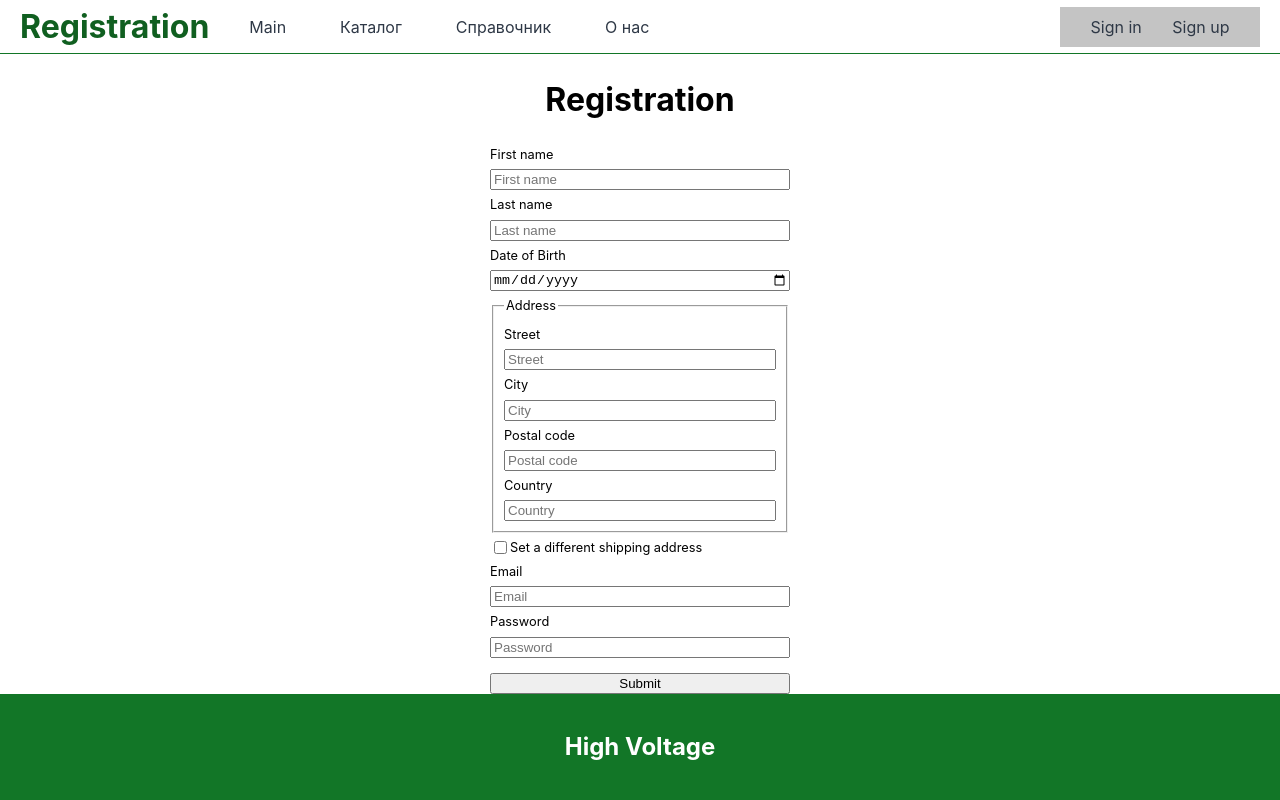
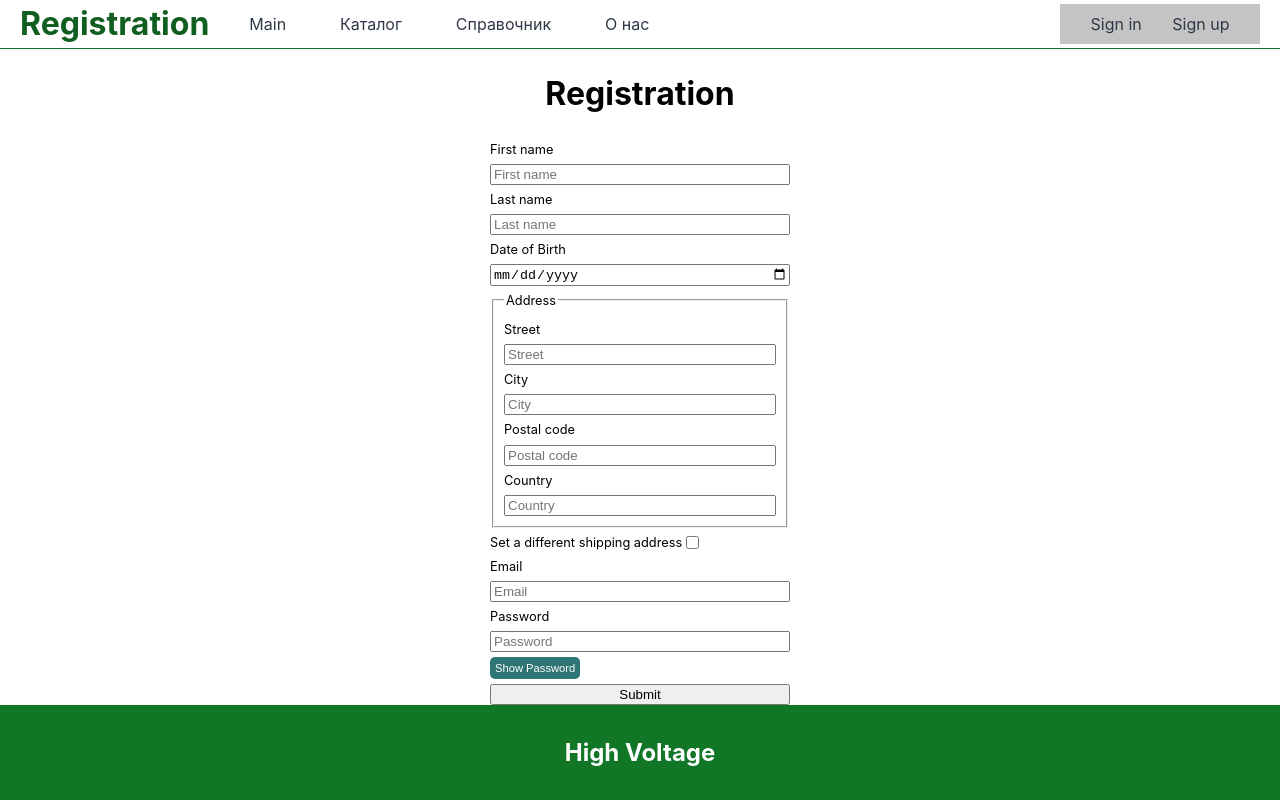
Before and after one commit to R11VEN/eCommerce-Application, a React (Vite) app: page /reg in a window 1280 px wide. Built offline with nearby package versions, Linux system fonts and the light colour scheme.

Commit message:
feat:add registration form validation

```diff
--- a/src/components/input.tsx
+++ b/src/components/input.tsx
@@ -45,6 +45,29 @@ export const Input = ({ label, type, id, placeholder }: inputType) => {
         },
       };
       break;
+    case 'First name':
+    case 'Last name':
+      validation = {
+        required: { value: true, message: 'required' },
+        pattern: {
+          value: /[A-Z-a-z]/,
+          message: 'Must contain at least one character and no special characters or numbers ',
+        },
+      };
+      break;
+    case 'Date of Birth':
+      break;
+    case 'Street':
+      validation = {
+        required: { value: true, message: 'Must contain at least one character ' },
+      };
+      break;
+    case 'City':
+      validation = {
+        required: { value: true, message: 'Must contain at least one character' },
+        pattern: { value: /^[A-Za-z\s]*$/, message: 'no special characters or numbers' },
+      };
+      break;
     default:
       break;
   }
--- a/src/components/Form.tsx
+++ b/src/components/login-form.tsx
@@ -2,7 +2,7 @@ import { FormProvider, useForm } from 'react-hook-form';
 
 import { Input } from './input';
 import { useState } from 'react';
-const Form = () => {
+const LoginForm = () => {
   const [visibility, setVisibility] = useState(true);
   const methods = useForm();
   const onSubmit = methods.handleSubmit((data) => {
@@ -29,4 +29,4 @@ const Form = () => {
     </FormProvider>
   );
 };
-export default Form;
+export default LoginForm;
--- /dev/null
+++ b/src/components/registration-form.tsx
@@ -0,0 +1,55 @@
+import { FormProvider, useForm } from 'react-hook-form';
+import { Input } from './input';
+import { useState } from 'react';
+
+const RegisterationForm = () => {
+  const [visibility, setVisibility] = useState(true);
+  const togglePasword = () => {
+    setVisibility(!visibility);
+  };
+  const methods = useForm();
+  const onSubmit = methods.handleSubmit((data) => {
+    console.log(data);
+  });
+  return (
+    <FormProvider {...methods}>
+      <form className="registration-form" onSubmit={(e) => e.preventDefault()} noValidate>
+        <Input label="First name" type="text" id="firstname" placeholder="First name"></Input>
+        <Input label="Last name" type="text" id="lastname" placeholder="Last name"></Input>
+        <Input label="Date of Birth" type="date" id="birthdate" placeholder="Date of Birth"></Input>
+        <fieldset name="adress" className="adress">
+          <legend>Address</legend>
+          <Input label="Street" type="text" id="street" placeholder="Street"></Input>
+          <Input label="City" type="text" id="city" placeholder="City"></Input>
+          <Input
+            label="Postal code"
+            type="number"
+            id="postalcode"
+            placeholder="Postal code"
+          ></Input>
+          <Input label="Country" type="text" id="country" placeholder="Country"></Input>
+        </fieldset>
+        <div>
+          <Input
+            label="Set a different shipping address"
+            type="checkbox"
+            id="checkbox"
+            placeholder=""
+          ></Input>
+        </div>
+        <Input label="Email" type="email" id="email" placeholder="Email"></Input>
+        <Input
+          label="Password"
+          type={visibility ? 'password' : 'text'}
+          id="password"
+          placeholder="Password"
+        ></Input>
+        <button className="btn btn_toogle" onClick={togglePasword}>
+          {visibility ? 'Show' : 'Hide'} Password
+        </button>
+        <button onClick={onSubmit}>Submit</button>
+      </form>
+    </FormProvider>
+  );
+};
+export default RegisterationForm;
--- a/src/pages/auth-page.tsx
+++ b/src/pages/auth-page.tsx
@@ -2,7 +2,7 @@ import { useEffect } from 'react';
 import { JSX } from 'react/jsx-runtime';
 
 import { PageProps } from '../interfaces/page.interface.ts';
-import Form from '../components/Form.tsx';
+import LoginForm from '../components/login-form.tsx';
 
 const AuthPage = ({ showName }: PageProps): JSX.Element => {
   const name: string = 'Authorization';
@@ -15,7 +15,7 @@ const AuthPage = ({ showName }: PageProps): JSX.Element => {
     <main className="auth-page">
       <div className="main-container">
         <h1>Login</h1>
-        <Form></Form>
+        <LoginForm></LoginForm>
       </div>
     </main>
   );
--- a/src/pages/reg-page.tsx
+++ b/src/pages/reg-page.tsx
@@ -2,6 +2,7 @@ import { useEffect } from 'react';
 import { JSX } from 'react/jsx-runtime';
 
 import { PageProps } from '../interfaces/page.interface.ts';
+import RegisterationForm from '../components/registration-form.tsx';
 
 export interface IPageProps {
   showPageName?: (name: string) => void;
@@ -18,34 +19,7 @@ const RegPage = ({ showName }: PageProps): JSX.Element => {
     <main className="reg-page">
       <div className="main-container">
         <h1>Registration</h1>
-        <form className="registration-form">
-          <label htmlFor="First name">First name</label>
-          <input type="text" placeholder="First name" name="First name"></input>
-          <label htmlFor="Last name">Last name</label>
-          <input type="text" placeholder="Last name" name="Last name"></input>
-          <label htmlFor="Date of Birth">Date of Birth</label>
-          <input type="date" name="Date of Birth"></input>
-          <fieldset name="adress" className="adress">
-            <legend>Address</legend>
-            <label htmlFor="Street">Street</label>
-            <input type="text" placeholder="Street" name="Street"></input>
-            <label htmlFor="City">City</label>
-            <input type="text" placeholder="City" name="City"></input>
-            <label htmlFor="Postal code">Postal code</label>
-            <input type="number" placeholder="Postal code" name="Postal code"></input>
-            <label htmlFor="Country">Country</label>
-            <input type="text" placeholder="Country" name="Country"></input>
-          </fieldset>
-          <div>
-            <input type="checkbox" name="different shipping address"></input>
-            <label htmlFor="different shipping address">Set a different shipping address</label>
-          </div>
-          <label htmlFor="Email">Email</label>
-          <input type="email" placeholder="Email" name="Email"></input>
-          <label htmlFor="Password">Password</label>
-          <input type="password" placeholder="Password" name="Password"></input>
-          <input type="submit"></input>
-        </form>
+        <RegisterationForm></RegisterationForm>
       </div>
     </main>
   );
```
